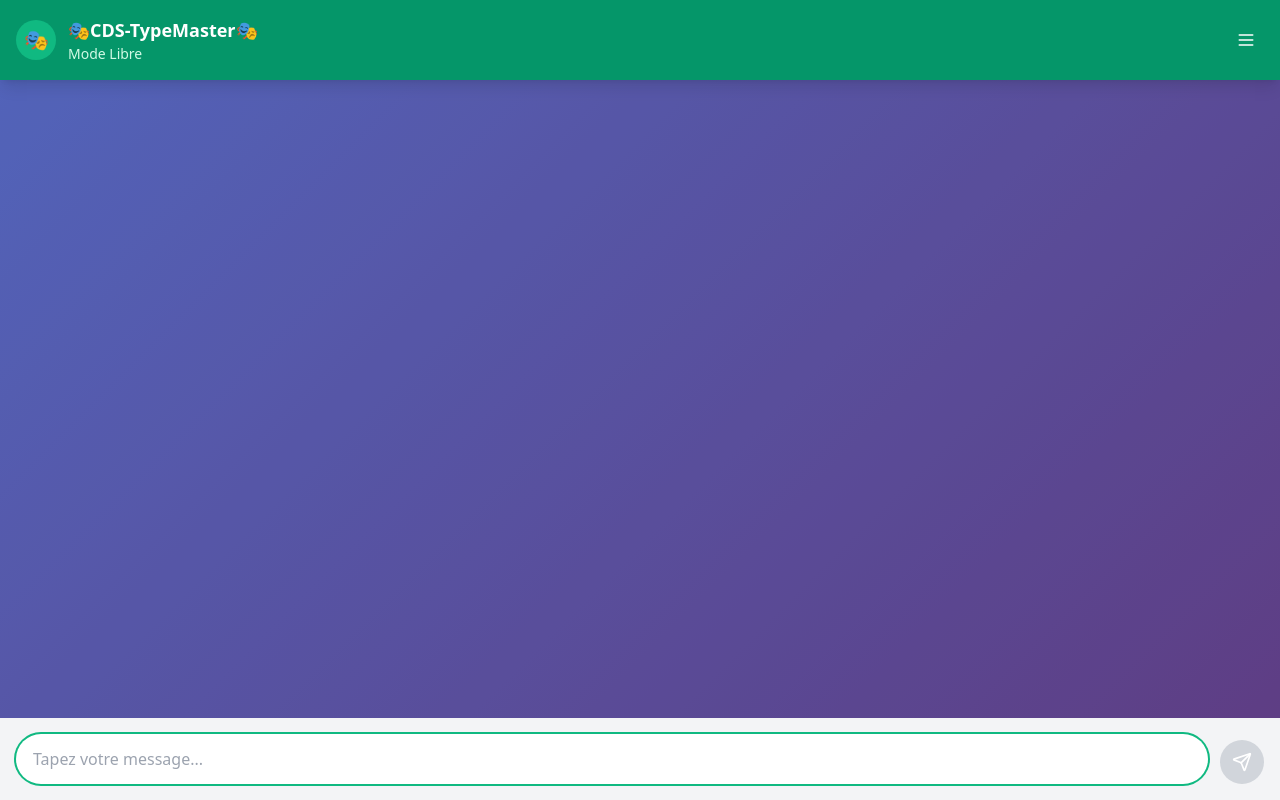
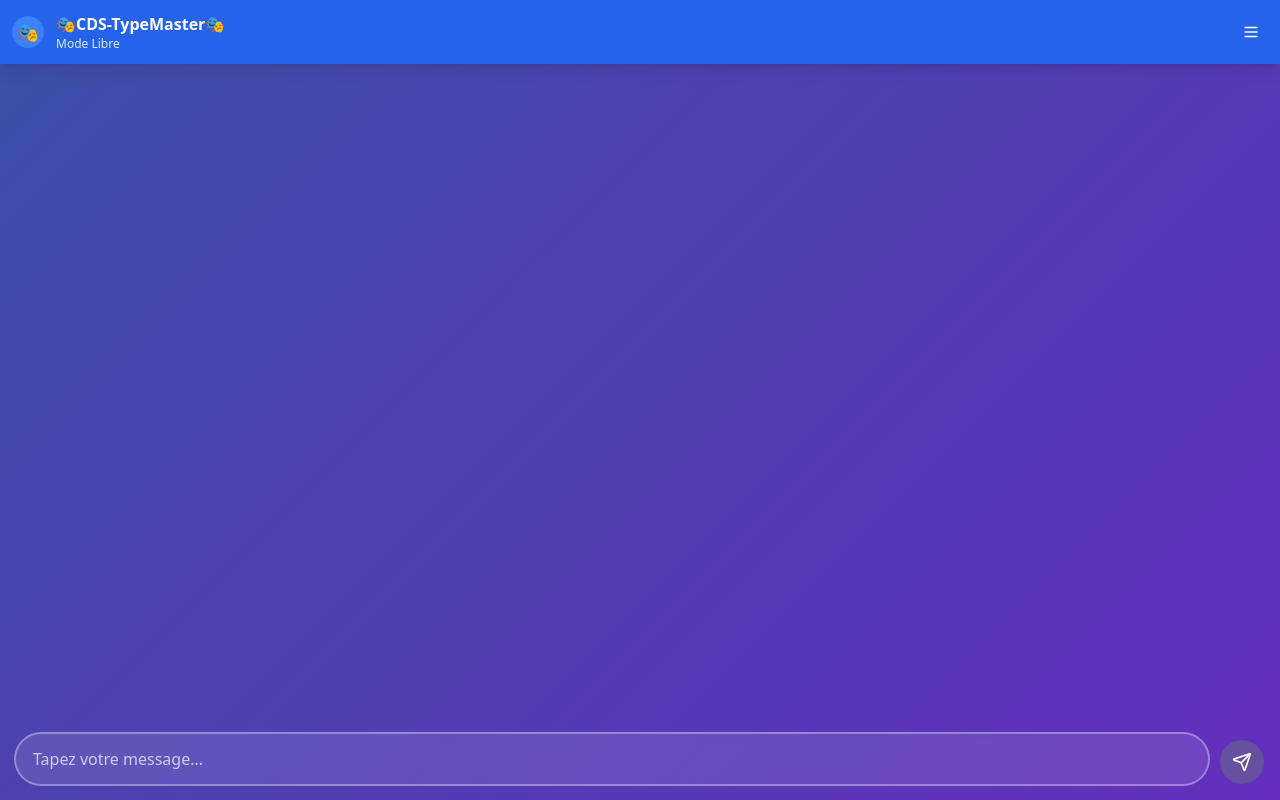
Before and after one commit to IzumiH2005/type-master-challenge, a React (Vite) app: page / in a window 1280 px wide. Built offline with nearby package versions, Linux system fonts and the light colour scheme.

Commit message:
Refactor: Adapt colors and UI elements
-   Adjusted color scheme.
-   Reduced header size.
-   Extended background to input area.

```diff
--- a/src/components/MessageBubble.tsx
+++ b/src/components/MessageBubble.tsx
@@ -35,13 +35,13 @@ const MessageBubble: React.FC<MessageBubbleProps> = ({ message }) => {
   return (
     <div className="flex justify-end animate-fade-in">
       <div className="max-w-xs lg:max-w-md">
-        <div className="bg-emerald-500 text-white rounded-lg rounded-br-sm p-3 shadow-md">
+        <div className="bg-blue-500 text-white rounded-lg rounded-br-sm p-3 shadow-md backdrop-blur-sm">
           <p className="break-words">{message.text}</p>
 
           {/* Stats section */}
           {message.duration && (
-            <div className="mt-2 pt-2 border-t border-emerald-400/30">
-              <div className="text-xs text-emerald-100 space-y-1">
+            <div className="mt-2 pt-2 border-t border-blue-400/30">
+              <div className="text-xs text-blue-100 space-y-1">
                 <div className="flex justify-between">
                   <span>Durée:</span>
                   <span className="font-mono">{formatDuration(message.duration)}</span>
@@ -70,10 +70,10 @@ const MessageBubble: React.FC<MessageBubbleProps> = ({ message }) => {
 
           {/* Timestamp and status */}
           <div className="flex items-center justify-end mt-2 space-x-1">
-            <span className="text-xs text-emerald-100">
+            <span className="text-xs text-blue-100">
               {formatTime(message.timestamp)}
             </span>
-            <CheckCheck size={16} className="text-emerald-200" />
+            <CheckCheck size={16} className="text-blue-200" />
           </div>
         </div>
       </div>
--- a/src/pages/Index.tsx
+++ b/src/pages/Index.tsx
@@ -145,7 +145,7 @@ const Index = () => {
     backgroundPosition: 'center',
     backgroundRepeat: 'no-repeat'
   } : {
-    background: 'linear-gradient(135deg, #667eea 0%, #764ba2 100%)'
+    background: 'linear-gradient(135deg, #4c63d2 0%, #7c3aed 100%)'
   };
 
   return (
@@ -153,33 +153,33 @@ const Index = () => {
       {/* Background overlay for better readability */}
       <div className="absolute inset-0 bg-black/20 z-0"></div>
 
-      {/* Header */}
-      <header className="bg-emerald-600 text-white p-4 flex items-center justify-between shadow-lg relative z-10">
+      {/* Header - Reduced size */}
+      <header className="bg-blue-600 text-white p-3 flex items-center justify-between shadow-lg relative z-10">
         <div className="flex items-center space-x-3">
-          <div className="w-10 h-10 bg-emerald-500 rounded-full flex items-center justify-center text-xl">
+          <div className="w-8 h-8 bg-blue-500 rounded-full flex items-center justify-center text-lg">
             🎭
           </div>
           <div>
-            <h1 className="text-lg font-semibold">🎭CDS-TypeMaster🎭</h1>
-            <p className="text-sm text-emerald-100">
+            <h1 className="text-base font-semibold">🎭CDS-TypeMaster🎭</h1>
+            <p className="text-xs text-blue-100">
               {mode === 'challenge' ? `Challenge: ${selectedChallenge?.name}` : 'Mode Libre'}
             </p>
           </div>
         </div>
         <button
           onClick={() => setShowMenu(!showMenu)}
-          className="p-2 hover:bg-emerald-700 rounded-full transition-colors"
+          className="p-2 hover:bg-blue-700 rounded-full transition-colors"
         >
-          <Menu size={20} />
+          <Menu size={18} />
         </button>
       </header>
 
       {/* Challenge target display */}
       {mode === 'challenge' && selectedChallenge && (
-        <div className="bg-gray-100 p-4 border-b relative z-10">
-          <div className="bg-white rounded-lg p-3 shadow-sm">
+        <div className="bg-gray-100/90 backdrop-blur-sm p-3 border-b relative z-10">
+          <div className="bg-white/95 backdrop-blur-sm rounded-lg p-3 shadow-sm">
             <p className="text-sm text-gray-600 mb-1">Texte cible:</p>
-            <p className="font-medium">{selectedChallenge.text}</p>
+            <p className="font-medium text-sm">{selectedChallenge.text}</p>
             <p className="text-xs text-gray-500 mt-1">
               Temps maximum: {selectedChallenge.maxTime}s
             </p>
@@ -197,8 +197,8 @@ const Index = () => {
         </div>
       </div>
 
-      {/* Input area */}
-      <div className="bg-gray-100 p-4 relative z-10">
+      {/* Input area - No white background, extends to edges */}
+      <div className="p-4 relative z-10">
         <div className="flex items-end space-x-3">
           <div className="flex-1 relative">
             <input
@@ -208,11 +208,11 @@ const Index = () => {
               onChange={handleInputChange}
               onKeyPress={handleKeyPress}
               placeholder="Tapez votre message..."
-              className="w-full px-4 py-3 rounded-full border border-gray-300 focus:outline-none focus:ring-2 focus:ring-emerald-500 focus:border-transparent"
+              className="w-full px-4 py-3 rounded-full border border-white/30 bg-white/10 backdrop-blur-sm text-white placeholder-white/70 focus:outline-none focus:ring-2 focus:ring-white/40 focus:border-transparent"
               autoFocus
             />
             {isTyping && startTime && (
-              <div className="absolute -top-8 left-4 text-xs text-gray-600 bg-white px-2 py-1 rounded shadow">
+              <div className="absolute -top-8 left-4 text-xs text-white bg-black/40 backdrop-blur-sm px-2 py-1 rounded shadow">
                 Temps: {((Date.now() - startTime.getTime()) / 1000).toFixed(1)}s
               </div>
             )}
@@ -220,7 +220,7 @@ const Index = () => {
           <button
             onClick={handleSend}
             disabled={!currentText.trim()}
-            className="bg-emerald-500 text-white p-3 rounded-full hover:bg-emerald-600 disabled:bg-gray-300 disabled:cursor-not-allowed transition-colors"
+            className="bg-blue-500 text-white p-3 rounded-full hover:bg-blue-600 disabled:bg-gray-500/50 disabled:cursor-not-allowed transition-colors backdrop-blur-sm"
           >
             <Send size={20} />
           </button>
```
